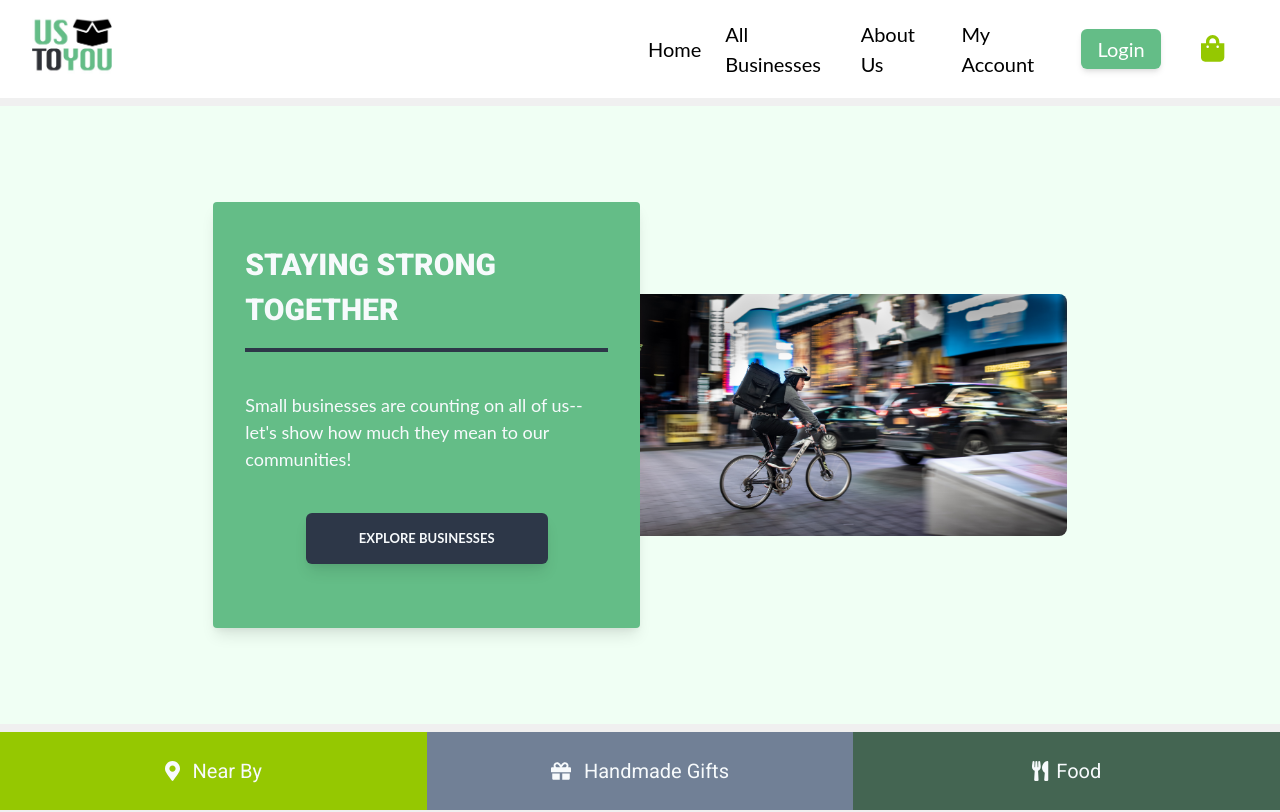
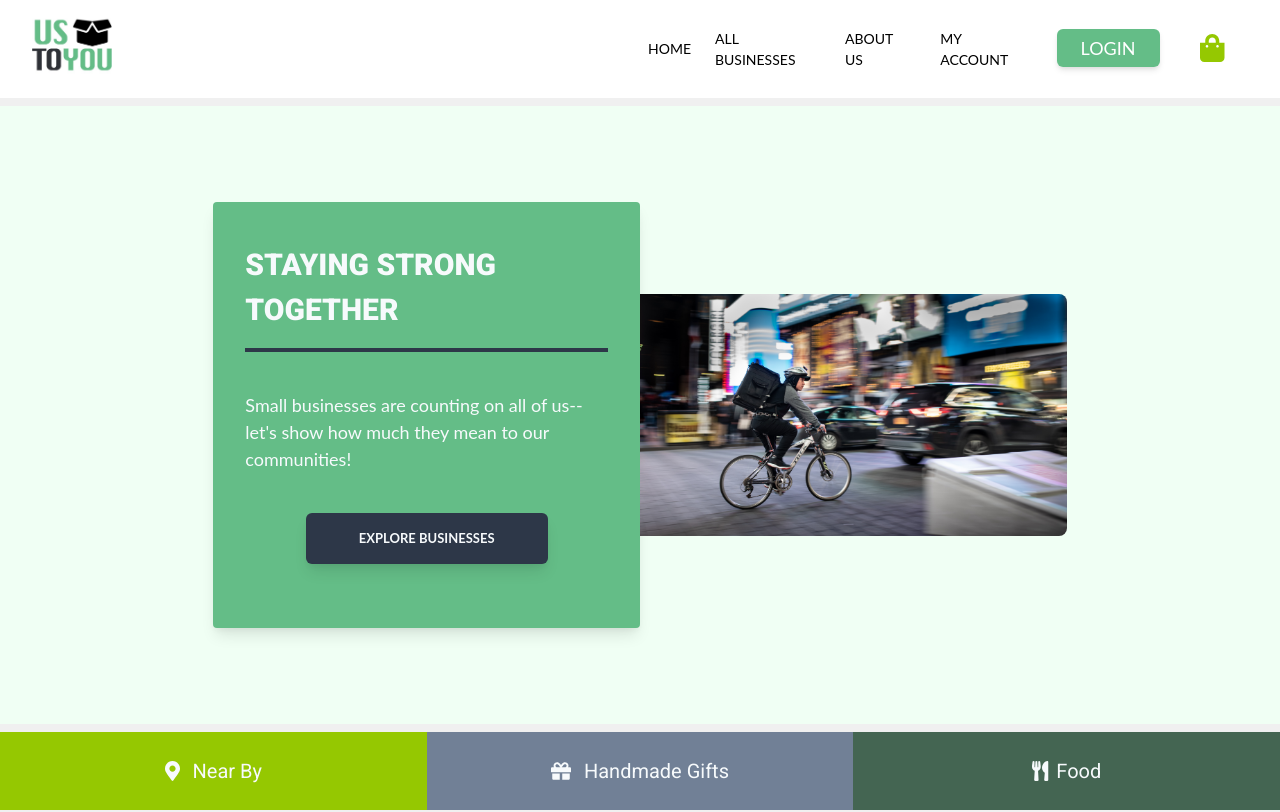
Before and after one commit to catcarbonell/hackathon_frontend, a React (Create React App) app: page / in a window 1280 px wide. Shown: the top 812 px of the page. Built offline with nearby package versions, Linux system fonts and the light colour scheme.

Commit message:
adjusted navbar styles

```diff
--- a/src/Components/Landing/Four.js
+++ b/src/Components/Landing/Four.js
@@ -5,8 +5,8 @@ const Four = () => {
         <div id="search" className="text-center overflow-hidden h-screen my-2 flex flex-col justify-center content-center items-center m-auto">
             <h3 className="text-4xl font-bold text-gray-100 mb-10">Find what you're looking for</h3>
 
-                <input type="text" className="w-1/2 px-8 py-4 mb-4 rounded-lg shadow-md" placeholder="Search for local businesses or specific goods!" value="" />
-                <button className="w-1/6 py-4 px-2 bg-custom-green hover:bg-green-500 rounded-lg uppercase text-white font-bold">Search</button>
+                <input type="text" className="lg:w-1/2 w-5/6 px-8 py-4 mb-4 rounded-lg shadow-md" placeholder="Search for local businesses or specific goods!" value="" />
+                <button className="w-40 py-4 px-2 bg-gray-800 hover:bg-gray-900 rounded-lg uppercase text-white font-bold">Search</button>
 
         </div>
     );
--- a/src/Components/Landing/Three.js
+++ b/src/Components/Landing/Three.js
@@ -4,16 +4,16 @@ import { faMapMarkerAlt, faGift, faUtensils } from '@fortawesome/free-solid-svg-
 
 const Three = () => {
     return(
-        <div className="overflow-hidden h-auto my-0 flex flex-row justify-center content-center items-center m-auto bg-white text-gray-100">
-            <div className="lg:w-1/3 py-6 m-auto text-center bg-custom-limegreen hover:bg-green-400 cursor-pointer">
+        <div className="overflow-hidden h-auto my-0 flex lg:flex-row flex-col justify-center content-center items-center m-auto bg-white text-gray-100">
+            <div className="lg:w-1/3 w-full py-6 m-auto text-center bg-custom-limegreen hover:bg-green-400 cursor-pointer">
                <h3 className="text-xl">
                    <FontAwesomeIcon className="mr-2" icon={ faMapMarkerAlt } size="1x" /> Near By
                    </h3>
             </div>
-            <div className="lg:w-1/3 py-6 m-auto text-center bg-gray-600 hover:bg-gray-800 cursor-pointer">
+            <div className="lg:w-1/3 w-full py-6 m-auto text-center bg-gray-600 hover:bg-gray-800 cursor-pointer">
                <h3 className="text-xl"><FontAwesomeIcon className="mr-2" icon={ faGift } size="1x" /> Handmade Gifts</h3>
             </div>
-            <div className="lg:w-1/3 py-6 m-auto text-center bg-custom-olivegreen hover:bg-green-600 cursor-pointer">
+            <div className="lg:w-1/3 w-full py-6 m-auto text-center bg-custom-olivegreen hover:bg-green-600 cursor-pointer">
                <h3 className="text-xl"><FontAwesomeIcon className="mr-2" icon={ faUtensils } size="1x" />Food</h3>
             </div>
         </div>
--- a/src/Components/Navbar.js
+++ b/src/Components/Navbar.js
@@ -36,17 +36,17 @@ const Navbar = () => {
 
             <div id="navlinks" className="relative z-10 lg:w-1/2 lg:flex lg:flex-row lg:justify-end lg:items-center lg:content-center
                                           hidden flex flex-col items-center">
-                <div className="lg:flex lg:flex-row lg:h-16 lg:w-auto lg:items-center lg:p-0 lg:m-0
+                <div className="uppercase lg:text-sm text-xl lg:flex lg:flex-row lg:h-16 lg:w-auto lg:items-center lg:p-0 lg:m-0
                                 absolute z-20 w-350 h-screen bg-white
                                 flex flex-col -mt-6 pt-4 pl-4">
-                     <Link to="/"><span className='m-2 text-xl hover:text-custom-green cursor-pointer'>Home</span></Link>
-                    <span className='m-4  text-xl hover:text-custom-green cursor-pointer'>All Businesses</span>
-                    <span className='m-4  text-xl hover:text-custom-green cursor-pointer'>About Us</span>
-                    <span className='m-4  text-xl hover:text-custom-green cursor-pointer'>My Account</span>
+                     <Link to="/"><span className='m-2 hover:text-custom-green cursor-pointer'>Home</span></Link>
+                    <span className='m-4 hover:text-custom-green cursor-pointer'>All Businesses</span>
+                    <span className='m-4 hover:text-custom-green cursor-pointer'>About Us</span>
+                    <span className='m-4 hover:text-custom-green cursor-pointer'>My Account</span>
 
-                    <Link to="/login"><span className='m-4 text-xl hover:text-custom-green lg:py-2 lg:px-4 lg:shadow-md lg:text-white lg:bg-custom-green lg:rounded-md lg:hover:bg-green-600 lg:hover:text-white cursor-pointer'>Login</span></Link>
-                    <span className="m-4 text-xl hover:text-custom-green cursor-pointer">
-                        <span className="lg:hidden">My Bag</span> <FontAwesomeIcon className="lg:m-2 ml-2 text-custom-limegreen hover:text-green-600 cursor-pointer" icon={faShoppingBag} size="lg" />
+                    <Link to="/login"><span className='m-4 text-lg uppercase hover:text-custom-green lg:py-2 lg:px-6 lg:shadow-md lg:text-white lg:bg-custom-green lg:rounded-md lg:hover:bg-green-600 lg:hover:text-white cursor-pointer'>Login</span></Link>
+                    <span className="m-4 hover:text-custom-green cursor-pointer">
+                        <span className="lg:hidden">My Bag</span> <FontAwesomeIcon className="lg:m-2 ml-2 text-custom-limegreen hover:text-green-600 cursor-pointer" icon={faShoppingBag} size="2x" />
                     </span>
                     <span onClick={toggleActiveLink} className='m-4 lg:hidden text-xl hover:text-custom-green cursor-pointer'>
                         Close <FontAwesomeIcon className="hover:text-custom-green cursor-pointer" icon={faChevronRight} />
```
